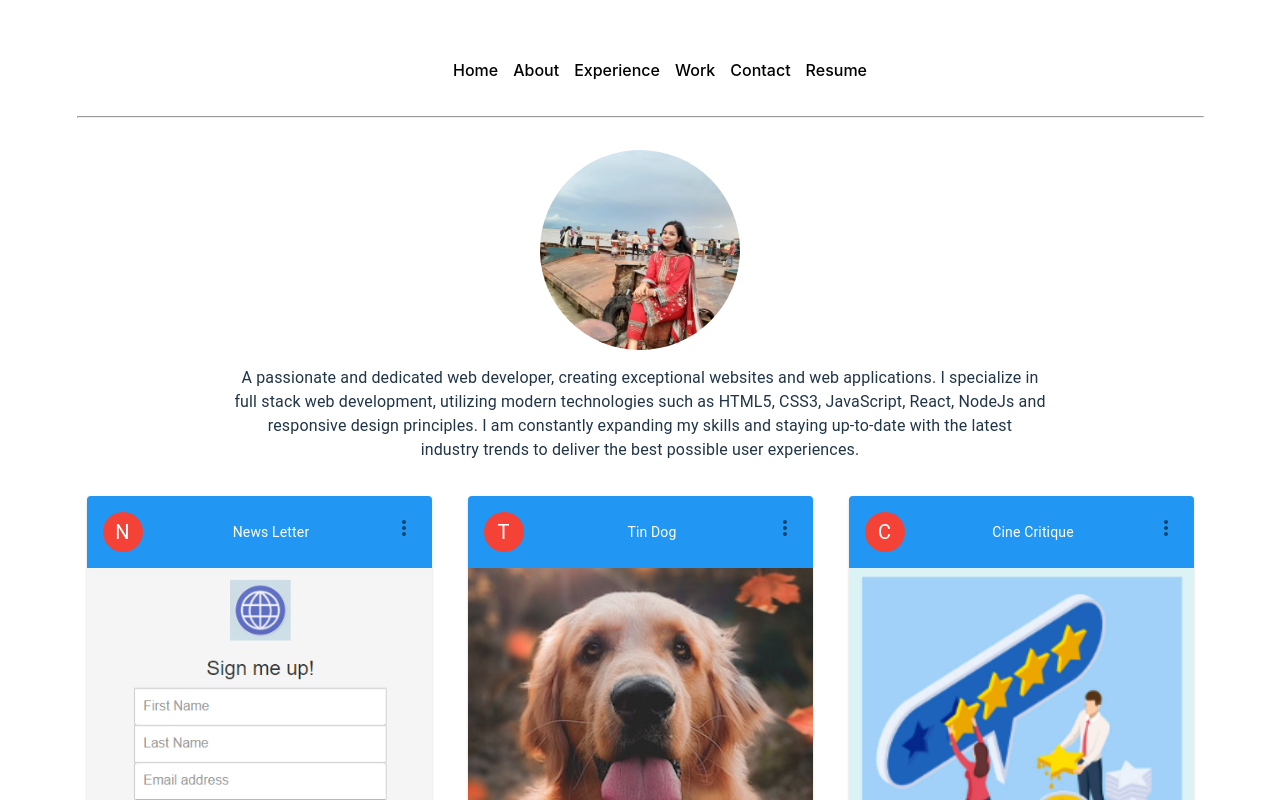
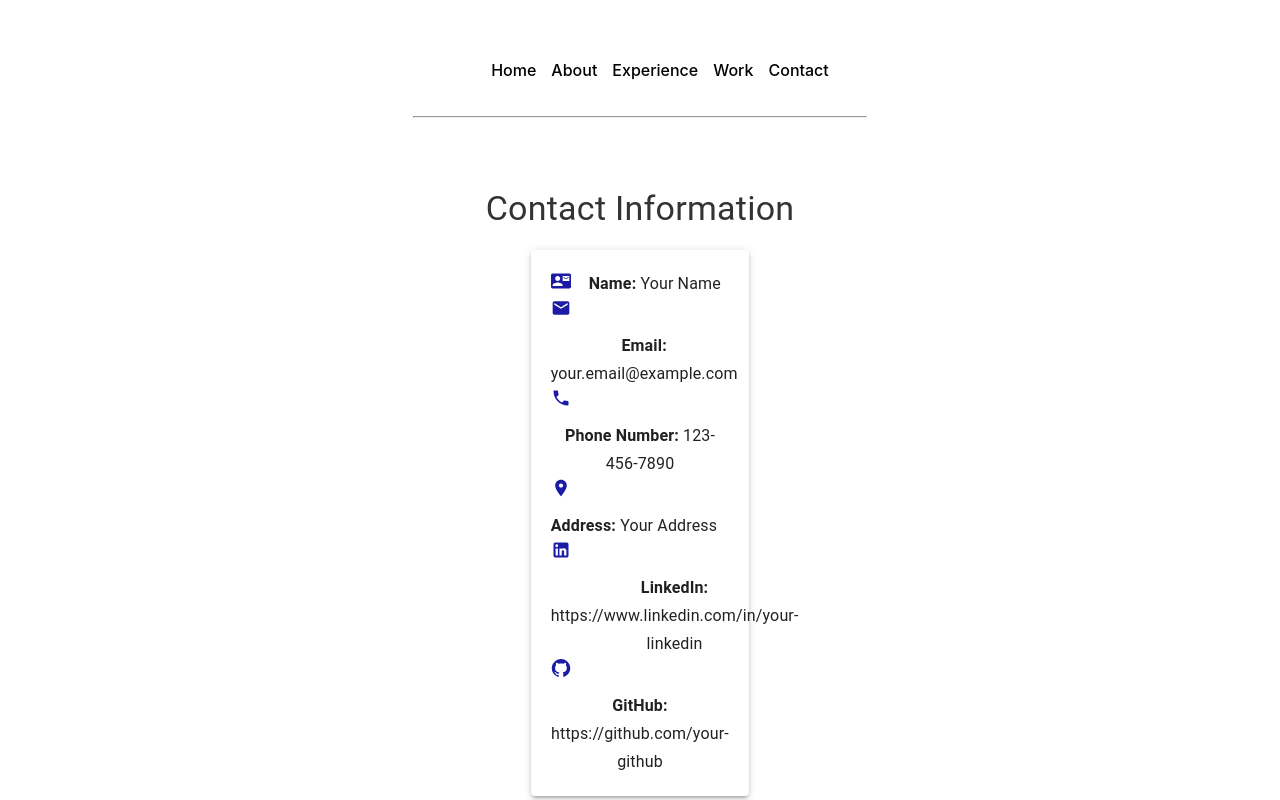
Before and after one commit to kanizshapla/Assignment005, a React (Vite) app: page /contact in a window 1280 px wide. Shown: the top 800 px of the page. Built offline with nearby package versions, Linux system fonts and the light colour scheme.

Commit message:
Add routes to Navbar Components

```diff
--- a/src/App.jsx
+++ b/src/App.jsx
@@ -1,34 +1,31 @@
 import React from "react";
+import { Route, BrowserRouter as Router, Routes } from "react-router-dom";
 
 import "./App.css";
 import Contact from "./components/Contact";
 import Experience from "./components/Experience";
 import Footer from "./components/Footer";
 import NavBar from "./components/Header";
-import Profile from "./components/Profile";
+
+import Home from "./components/Home";
 import { ProjectData } from "./components/ProjectData";
 
 function App() {
   return (
-    <div>
-      <NavBar />
-      <hr />
-      <br />
-      <Profile
-        imagePath="/images/profile.jpg"
-        altText="My Profile Picture"
-        paragraphText="A passionate and dedicated web developer, creating exceptional websites and web applications. I specialize in full stack web development, utilizing modern technologies such as HTML5, CSS3, JavaScript, React, NodeJs and responsive design principles. I am constantly expanding my skills and staying up-to-date with the latest industry trends to deliver the best possible user experiences."
-      />
-      <br />
-
-      <ProjectData />
-      <br />
-
-      <Experience />
-      <hr />
-      <Contact />
-      <Footer />
-    </div>
+    <Router>
+      <div>
+        <NavBar />
+        <hr />
+        <Routes>
+          <Route path="/" element={<Home />} />
+          <Route path="/profile" element={<Home />} />
+          <Route path="/project-data" element={<ProjectData />} />
+          <Route path="/experience" element={<Experience />} />
+          <Route path="/contact" element={<Contact />} />
+        </Routes>
+        <Footer />
+      </div>
+    </Router>
   );
 }
 
--- a/src/components/Header.jsx
+++ b/src/components/Header.jsx
@@ -1,40 +1,33 @@
 import React from "react";
+import { Link } from "react-router-dom";
 import "../styles/header.css";
 
 const NavBar = () => {
   return (
     <header className="nav">
       <ul className="header">
-        <a href="#heading" className="nav-item">
+        <Link to="/" className="nav-item">
           Home
-        </a>
+        </Link>
         <li>
-          <a href="#" className="nav-item">
+          <Link to="/profile" className="nav-item">
             About
-          </a>
+          </Link>
         </li>
         <li>
-          <a href="#feature" className="nav-item">
+          <Link to="/experience" className="nav-item">
             Experience
-          </a>
+          </Link>
         </li>
         <li>
-          <a href="#projects" className="nav-item">
+          <Link to="/project-data" className="nav-item">
             Work
-          </a>
+          </Link>
         </li>
         <li>
-          <a href="#contact-me" className="nav-item">
+          <Link to="/contact" className="nav-item">
             Contact
-          </a>
-        </li>
-        <li>
-          <a
-            href="./assets/pdf/KanizFatema.pdf"
-            className="your-custom-styles-here"
-          >
-            Resume
-          </a>
+          </Link>
         </li>
       </ul>
     </header>
--- /dev/null
+++ b/src/components/Heading.jsx
@@ -0,0 +1,19 @@
+import Typography from "@mui/material/Typography";
+import React from "react";
+
+const Heading = ({ title }) => {
+  // Array of headings
+  const headings = {
+    projects: "Projects",
+    experience: "Experience",
+    about: "About",
+  };
+
+  return (
+    <Typography variant="h1" gutterBottom>
+      {headings[title]}
+    </Typography>
+  );
+};
+
+export default Heading;
--- /dev/null
+++ b/src/components/Home.jsx
@@ -0,0 +1,26 @@
+import React from "react";
+
+import "../App.css";
+import Contact from "./Contact";
+import Experience from "./Experience";
+import Heading from "./Heading";
+import Profile from "./Profile";
+import { ProjectData } from "./ProjectData";
+
+const Home = () => (
+  <>
+    <Heading title="About" />
+    <Profile
+      imagePath="/images/profile.jpg"
+      altText="My Profile Picture"
+      paragraphText="A passionate and dedicated web developer, creating exceptional websites and web applications. I specialize in full stack web development, utilizing modern technologies such as HTML5, CSS3, JavaScript, React, NodeJs and responsive design principles. I am constantly expanding my skills and staying up-to-date with the latest industry trends to deliver the best possible user experiences."
+    />
+    <ProjectData />
+    <Experience />
+    <Contact />
+
+    <hr />
+  </>
+);
+
+export default Home;
--- a/src/components/Profile.jsx
+++ b/src/components/Profile.jsx
@@ -1,5 +1,6 @@
 import { Avatar, Grid, Typography } from "@mui/material";
 import React from "react";
+import { Link } from "react-router-dom";
 
 const Profile = ({ imagePath, altText, paragraphText }) => {
   // Function to split the paragraph into lines with a maximum number of words
--- a/src/styles/contact.css
+++ b/src/styles/contact.css
@@ -1,7 +1,6 @@
 .contact-container {
   text-align: center;
   margin-top: 70px;
-  width: 100%;
 }
 
 .contact-header {
```
